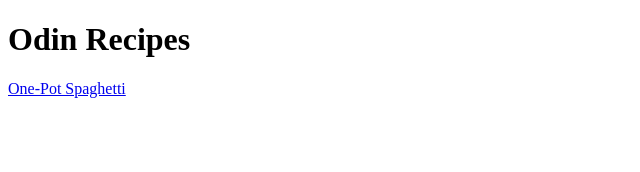
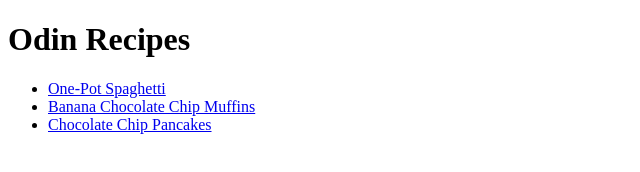
Before and after one commit to BlazingChiken/odin-recipes, a plain HTML site: page index.html in a window 1280 px wide. Shown: the whole page, without its empty margins (0-640 px from the left). Drawn offline with Linux system fonts and the light colour scheme.

Commit message:
Add ChocoBanana and ChocoChip pages to homepage

```diff
--- a/index.html
+++ b/index.html
@@ -6,6 +6,11 @@
     </head>
     <body>
         <h1>Odin Recipes</h1>
-        <a href="./recipes/OnePot-Spaghetti.html">One-Pot Spaghetti</a>
+        <ul>
+            <li><a href="./recipes/OnePot-Spaghetti.html">One-Pot Spaghetti</a></li>
+            <li><a href="./recipes/ChocoBanana-Muffin.html">Banana Chocolate Chip Muffins</a></li>
+            <li><a href="./recipes/ChocoChip-Pancake.html">Chocolate Chip Pancakes</a></li>
+        </ul>
+
     </body>
 </html>
```
